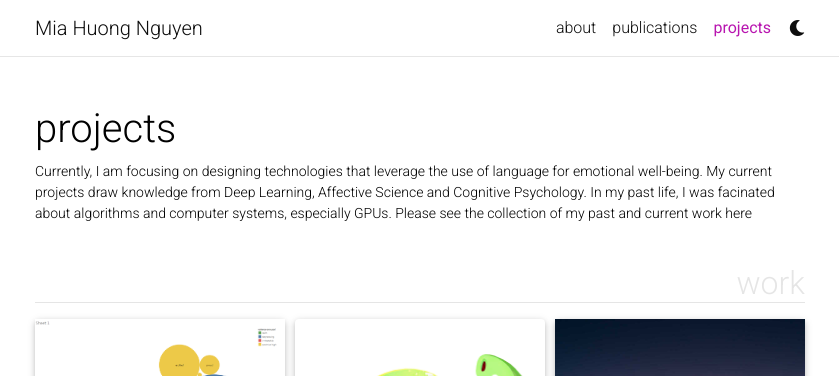
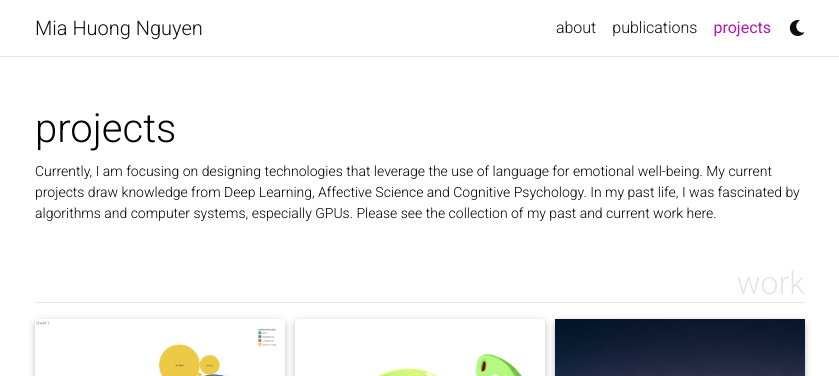
Before and after one commit to iammia0o/iammia0o.github.io, a Jekyll site: the page built from _pages/projects.md, in a window 1280 px wide and 1252 px high. Shown: the top 376 px of the window, without its empty margins (220-1059 px from the left). Built offline with Jekyll 4.4.1, drawn with Linux system fonts in a browser that asks for light colours; full-size pictures stand in for the smaller copies a plugin makes; comment, search, counter and statistics services are not loaded; a style sheet for code colours, icons or effects is not loaded.

Commit message:
updated project description

```diff
--- a/_pages/projects.md
+++ b/_pages/projects.md
@@ -2,7 +2,9 @@
 layout: page
 title: projects
 permalink: /projects/
-description: Currently, I am focusing on designing technologies that leverage the use of language for emotional well-being. My current projects draw knowledge from Deep Learning, Affective Science and Cognitive Psychology. In my past life, I was facinated about algorithms and computer systems, especially GPUs. Please see the collection of my past and current work here
+description: Currently, I am focusing on designing technologies that leverage the use of language for emotional well-being. My current projects draw knowledge from Deep Learning, Affective Science and Cognitive Psychology. In my past life, I was fascinated by algorithms and computer systems, especially GPUs. Please see the collection of my past and current work here.
+
+
 nav: true
 nav_order: 2
 display_categories: [work, past work]
```
